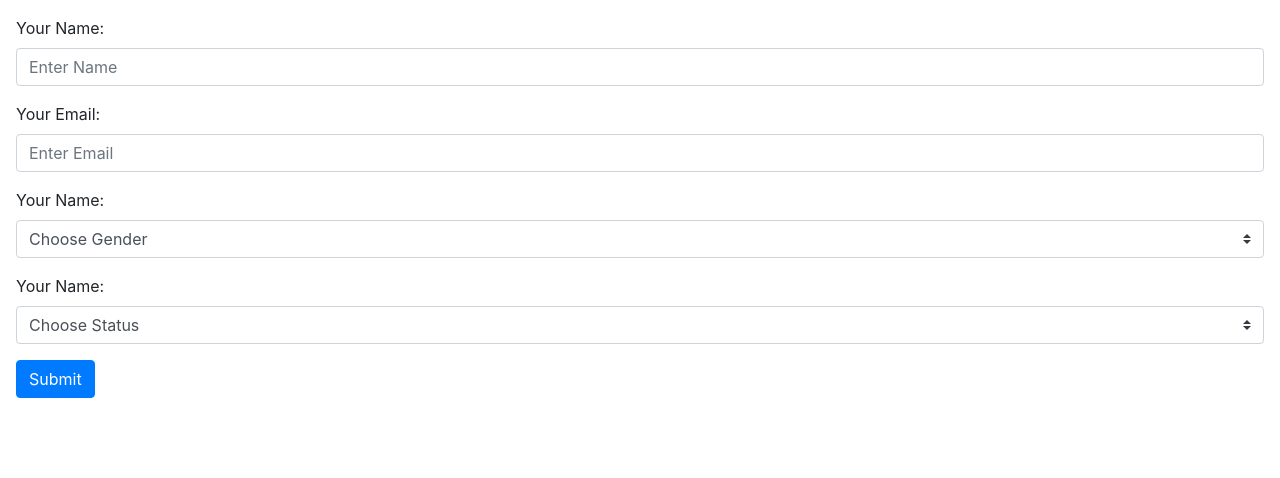
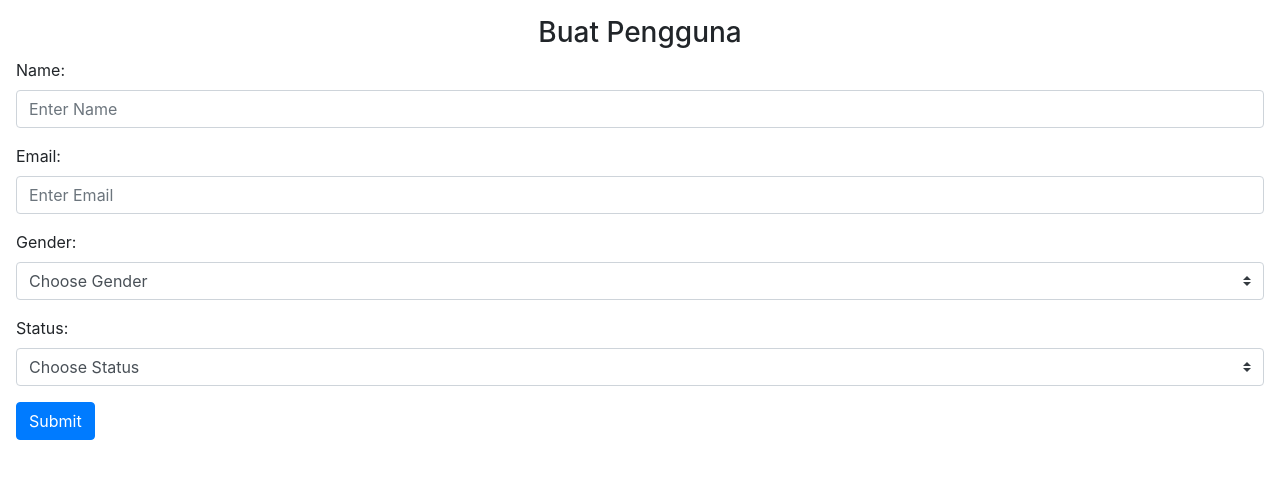
Before and after one commit to faizh/users-app-nuxt, a Nuxt app: page /users/create in a window 1280 px wide. Shown: the top 478 px of the page. Built offline with nearby package versions, Linux system fonts and the light colour scheme.

Commit message:
page styling

```diff
--- a/pages/index.vue
+++ b/pages/index.vue
@@ -1,12 +1,16 @@
 <template>
   <div>
-    <div class="text-center justify-center d-flex flex-column min-vh-100">
-      <h2>Hello!</h2>
-      <h2>Welcome to Users App with Nuxt.JS</h2>
-      <h5>Click here to access Users Data</h5>
+    <b-container>
+      <b-row class="vh-100 text-center" align-v="center">
+        <b-col>
+          <h2>Hello!</h2>
+          <h2>Welcome to Users App with Nuxt.JS</h2>
+          <nuxt-link :to="{name: 'users'}"><h5>Click here to access Users Data</h5></nuxt-link>
+        </b-col>
+      </b-row>
+    </b-container>
+  </div>
 
-    </div>
-  </div>
 </template>
 
 <script lang="ts">
@@ -16,3 +20,9 @@ export default Vue.extend({
   name: 'IndexPage',
 })
 </script>
+
+<style >
+  div {
+    font-family: Verdana, Geneva, Tahoma, sans-serif
+  }
+</style>
--- a/pages/users/_id.vue
+++ b/pages/users/_id.vue
@@ -1,26 +1,26 @@
 <template>
     <div class="p-3">
-        <h3 class="text-center">LIHAT PENGGUNA</h3>
+        <span class="text-center"><h3>Lihat Pengguna</h3></span>
         <table>
             <tr>
-                <td>NAMA</td>
+                <td>Nama</td>
                 <td>:</td>
                 <td>{{ user.name }}</td>
             </tr>
             <tr>
-                <td>GENDER</td>
+                <td>Gender</td>
                 <td>:</td>
                 <td>{{ user.gender }}</td>
             </tr>
             <tr>
-                <td>EMAIL</td>
+                <td>Email</td>
                 <td>:</td>
                 <td>{{ user.email }}</td>
             </tr>
         </table>
-        <div class="row">
+        <div class="row mt-3">
             <div class="col">
-                <span>DAFTAR POST</span>
+                <span class="font-weight-bold" style="font-size: 20px">Daftar Post</span>
                 <b-btn variant="primary float-right" @click="modalShow = !modalShow">
                     BUAT POST
                 </b-btn>
--- a/pages/users/create.vue
+++ b/pages/users/create.vue
@@ -1,19 +1,20 @@
 <template>
     <div class="p-3">
+        <span class="text-center"><h3>Buat Pengguna</h3></span>
         <b-form @submit="onSubmit">
-            <b-form-group id="input-group-1" label="Your Name:" label-for="input-1">
+            <b-form-group id="input-group-1" label="Name:" label-for="input-1">
                 <b-form-input id="input-1" v-model="user.name" placeholder="Enter Name" required></b-form-input>
             </b-form-group>
 
-            <b-form-group id="input-group-2" label="Your Email:" label-for="input-2">
+            <b-form-group id="input-group-2" label="Email:" label-for="input-2">
                 <b-form-input id="input-2" v-model="user.email" type="email" placeholder="Enter Email" required></b-form-input>
             </b-form-group>
 
-            <b-form-group id="input-group-3" label="Your Name:" label-for="input-3">
+            <b-form-group id="input-group-3" label="Gender:" label-for="input-3">
                 <b-form-select id="input-3" v-model="user.gender" :options="genderList" required></b-form-select>
             </b-form-group>
 
-            <b-form-group id="input-group-4" label="Your Name:" label-for="input-4">
+            <b-form-group id="input-group-4" label="Status:" label-for="input-4">
                 <b-form-select id="input-4" v-model="user.status" :options="statusList" required></b-form-select>
             </b-form-group>
 
--- a/pages/users/index.vue
+++ b/pages/users/index.vue
@@ -1,8 +1,8 @@
 <template>
     <div>
-        <div class="text-left">
-            <h3>DAFTAR PENGGUNA</h3>
-            <nuxt-link :to="{name: 'users-create'}" class="btn btn-add btn-primary float-right">Buat Pengguna</nuxt-link>
+        <div class="content p-3">
+            <span class="text-center"><h3>DAFTAR PENGGUNA</h3></span>
+            <nuxt-link :to="{name: 'users-create'}" class="btn btn-add btn-primary float-right mb-2">Buat Pengguna</nuxt-link>
 
             <b-table striped hover :items="users" :fields="fields">
                 <template #cell(actions)="data">
@@ -18,7 +18,7 @@
                 </template>
             </b-table>
 
-            <b-pagination v-model="currentPage" :total-rows="rows" :per-page="perPage">
+            <b-pagination v-model="currentPage" :total-rows="rows" :per-page="perPage" align="center">
             </b-pagination>
         </div>
     </div>
--- a/pages/users/update/_id.vue
+++ b/pages/users/update/_id.vue
@@ -1,19 +1,20 @@
 <template>
     <div class="p-3">
+        <span class="text-center"><h3>Edit Pengguna</h3></span>
         <b-form @submit="onSubmit">
-            <b-form-group id="input-group-1" label="Your Name:" label-for="input-1">
+            <b-form-group id="input-group-1" label="Name:" label-for="input-1">
                 <b-form-input id="input-1" v-model="user.name" placeholder="Enter Name" required></b-form-input>
             </b-form-group>
 
-            <b-form-group id="input-group-2" label="Your Email:" label-for="input-2">
+            <b-form-group id="input-group-2" label="Email:" label-for="input-2">
                 <b-form-input id="input-2" v-model="user.email" type="email" placeholder="Enter Email" required></b-form-input>
             </b-form-group>
 
-            <b-form-group id="input-group-3" label="Your Name:" label-for="input-3">
+            <b-form-group id="input-group-3" label="Gender:" label-for="input-3">
                 <b-form-select id="input-3" v-model="user.gender" :options="genderList" required></b-form-select>
             </b-form-group>
 
-            <b-form-group id="input-group-4" label="Your Name:" label-for="input-4">
+            <b-form-group id="input-group-4" label="Status:" label-for="input-4">
                 <b-form-select id="input-4" v-model="user.status" :options="statusList" required></b-form-select>
             </b-form-group>
 
```
